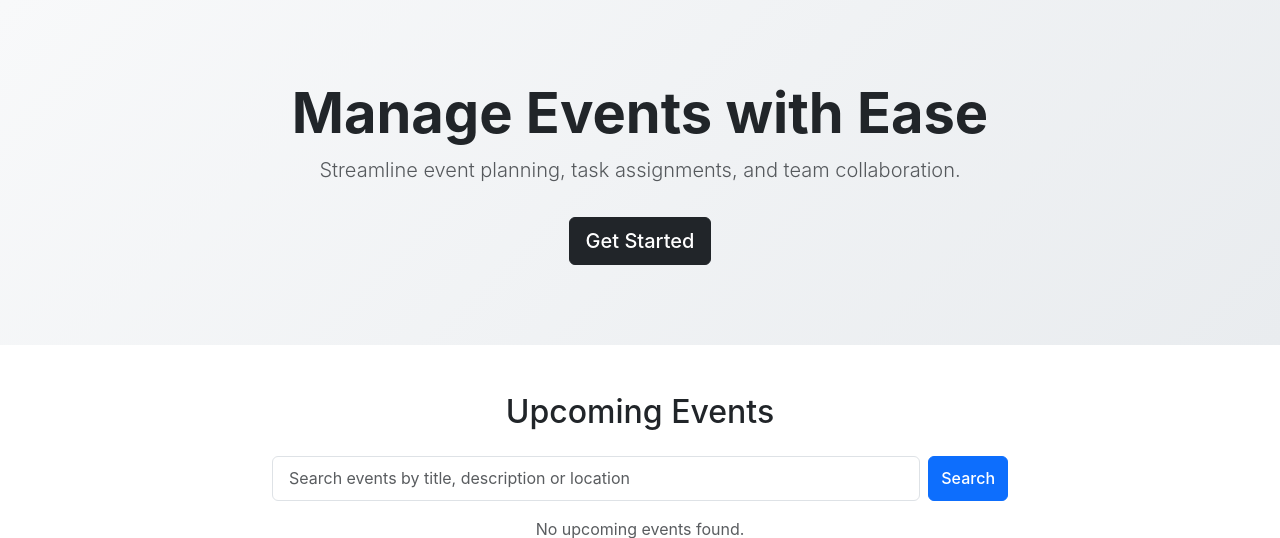
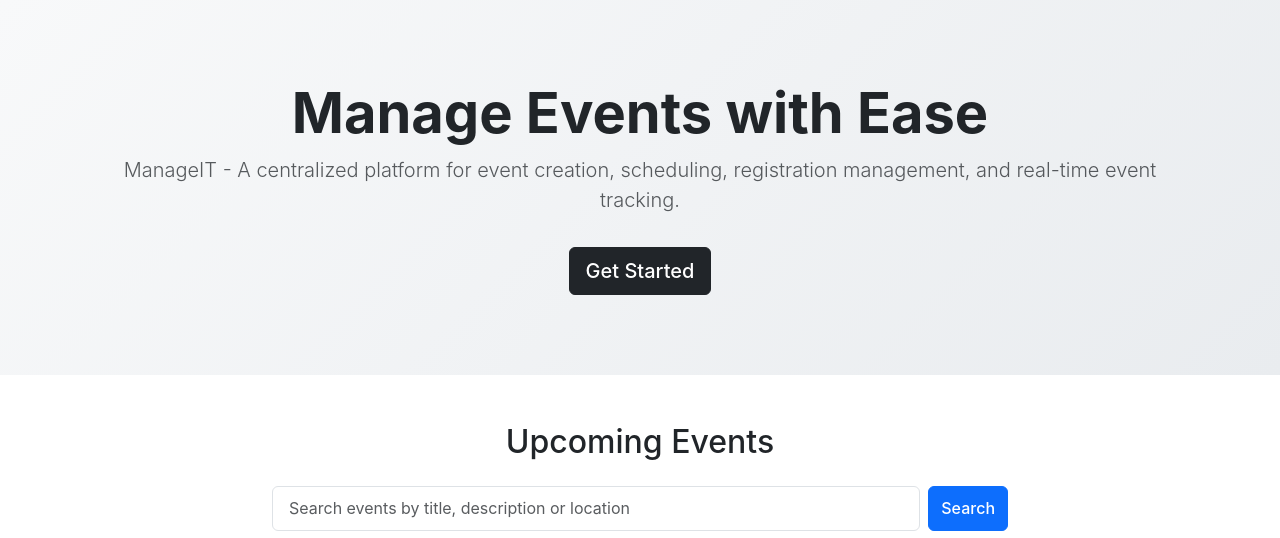
Before and after one commit to Saif-Altaf/event-management, a PHP site: page / in a window 1280 px wide. Shown: the part 62-600 px from the top of the page. Run offline with PHP 8.4, Linux system fonts and the light colour scheme; data that the repository does not hold is empty.

Commit message:
Update hero section description for clarity and branding

```diff
--- a/index.php
+++ b/index.php
@@ -120,6 +120,7 @@ $events = $conn->query($sql);
 <body>
 
     <!-- Navigation -->
+    <!-- what the user (whoever is using the website) is gonna see -->
     <nav class="navbar navbar-expand-lg navbar-dark bg-dark">
         <div class="container">
             <a class="navbar-brand logo-container" href="index.php">
@@ -152,7 +153,7 @@ $events = $conn->query($sql);
     <section class="hero-section">
         <div class="container">
             <h1 class="display-4 fw-bold">Manage Events with Ease</h1>
-            <p class="lead text-muted">Streamline event planning, task assignments, and team collaboration.</p>
+            <p class="lead text-muted">ManageIT - A centralized platform for event creation, scheduling, registration management, and real-time event tracking.</p>
             <?php if (!isset($_SESSION['user_id'])): ?>
                 <a href="#register-modal" data-bs-toggle="modal" class="btn btn-dark btn-lg mt-3">Get Started</a>
             <?php endif; ?>
```
